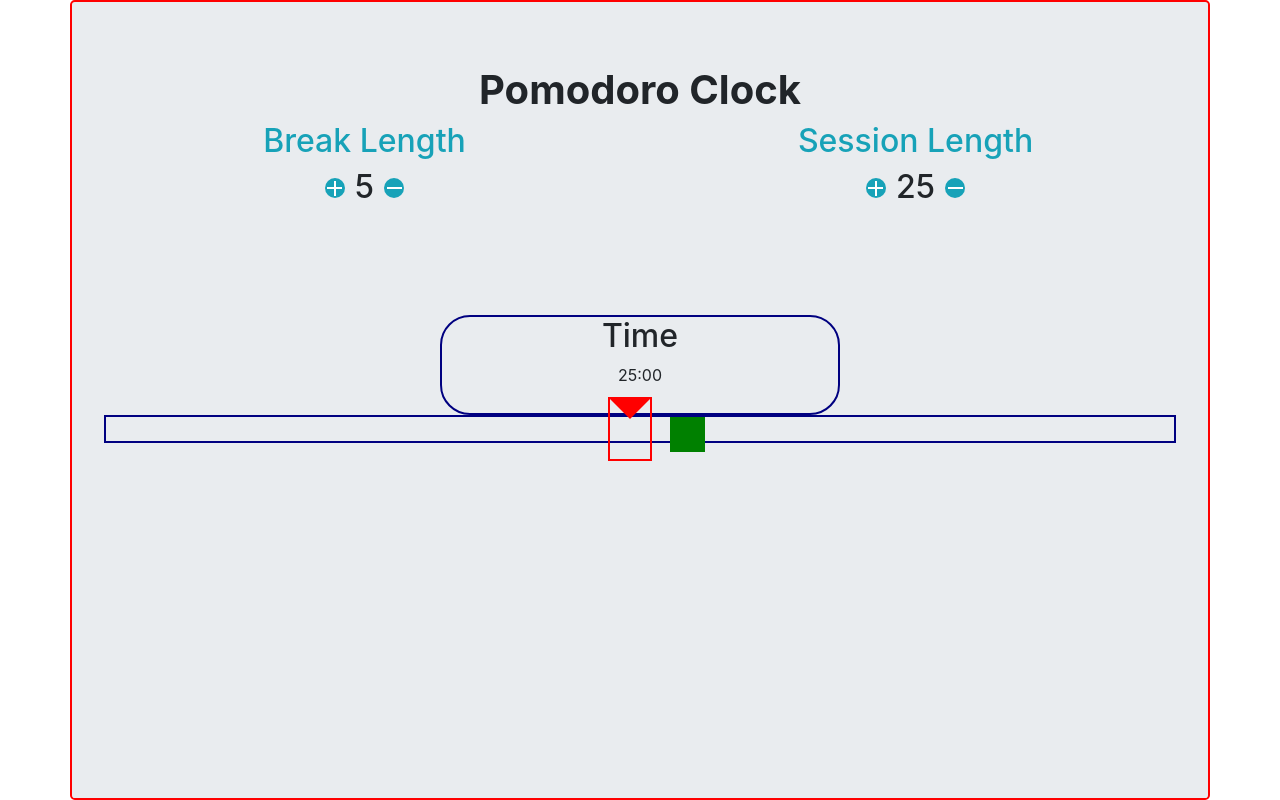
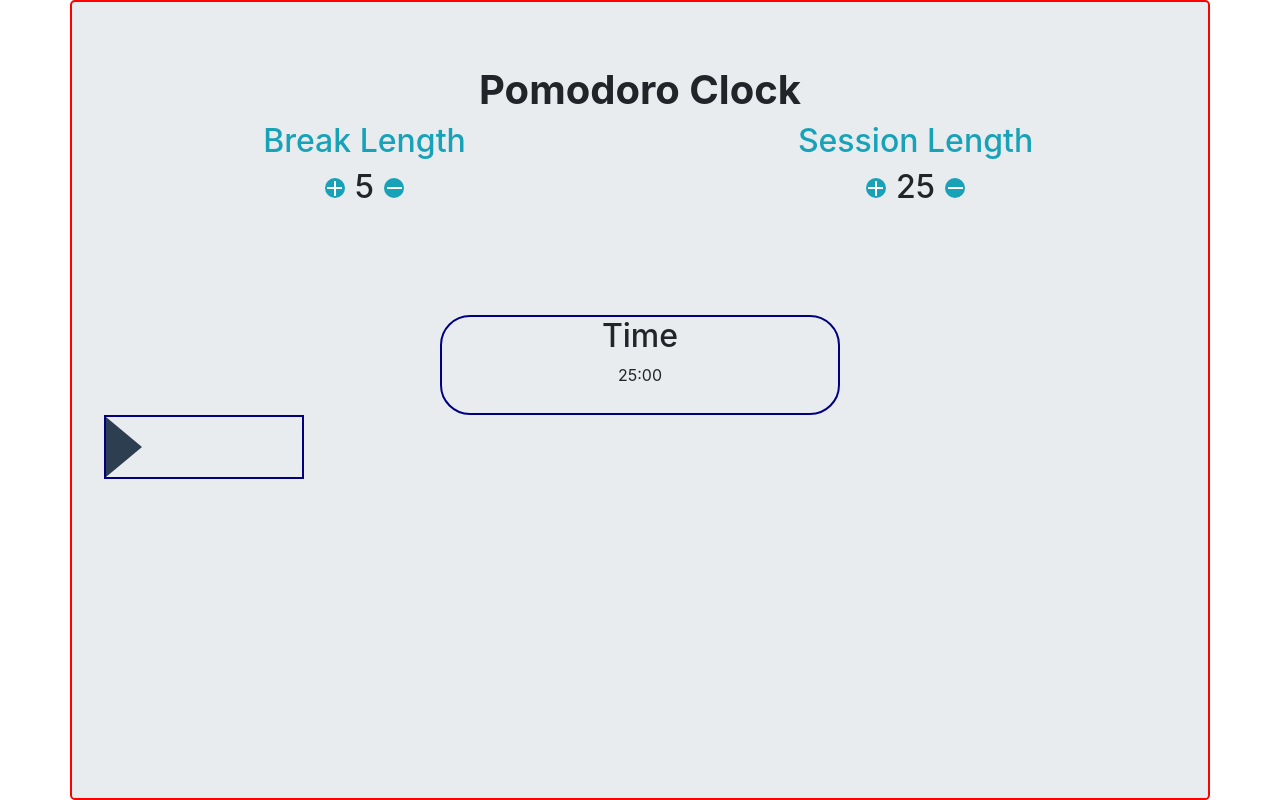
Before and after one commit to petercrackthecode/FCC_PomodoroClock, a React (Create React App) app: page / in a window 1280 px wide. Built offline with nearby package versions, Linux system fonts and the light colour scheme.

Commit message:
Some little css change

```diff
--- a/src/styles/App.css
+++ b/src/styles/App.css
@@ -9,6 +9,7 @@
   height: 100vh;
   margin-top: 0px;
   margin-bottom: 0px;
+  text-align: center;
 }
 #app #pomodoro-clock section.row {
   margin-bottom: 50px;
@@ -70,29 +71,16 @@
 }
 #app #pomodoro-clock #terminator {
   border: 2px solid navy;
+  max-width: 200px;
 }
 #app #pomodoro-clock #terminator #start_stop {
   position: relative;
   box-sizing: border-box;
-}
-#app #pomodoro-clock #terminator #start_stop::before {
-  content: "";
-  outline: 2px solid red;
-  margin-right: 20px;
   width: 0;
   height: 0;
-  border-top: 20px solid red;
-  border-bottom: 20px solid transparent;
-  border-left: 20px solid transparent;
-  border-right: 20px solid transparent;
-  transform: rotate(90deg);
-}
-#app #pomodoro-clock #terminator #start_stop::after {
-  position: absolute;
-  content: " ";
-  width: 35px;
-  height: 35px;
-  background-color: green;
+  border-top: 30px solid transparent;
+  border-bottom: 30px solid transparent;
+  border-left: 36px solid #2c3e50;
 }
 
 /*# sourceMappingURL=App.css.map */
--- a/src/styles/App.scss
+++ b/src/styles/App.scss
@@ -1,6 +1,9 @@
 @mixin Border($color, $margin) {
     border: $color solid $margin;
 }
+
+$size: 30px;
+$ratio: 1.2;
 
 #app {
     width: 100vw;
@@ -13,6 +16,7 @@
         height: 100vh;
         margin-top: 0px;
         margin-bottom: 0px;
+        text-align: center;
 
         section.row {
             margin-bottom: 50px;
@@ -88,30 +92,15 @@
 
         #terminator {
             @include Border(2px, navy);
+            max-width: 200px;
             #start_stop {
                 position: relative;
                 box-sizing: border-box;
-
-                &::before {
-                    content: "";
-                    outline: 2px solid red;
-                    margin-right: 20px;
-                    width: 0;
-                    height: 0;
-                    border-top: 20px solid red;
-                    border-bottom: 20px solid transparent;
-                    border-left: 20px solid transparent;
-                    border-right: 20px solid transparent;
-                    transform: rotate(90deg);
-                }
-
-                &::after {
-                    position: absolute;
-                    content: " ";
-                    width: 35px;
-                    height: 35px;
-                    background-color: green;
-                }
+                width: 0;
+                height: 0;
+                border-top: $size solid transparent;
+                border-bottom: $size solid transparent;
+                border-left: ($size * $ratio) solid #2c3e50;
             }
         }
     }
```
Also changed, not shown: 1 other file (tests, documents, lock files or other folders).
